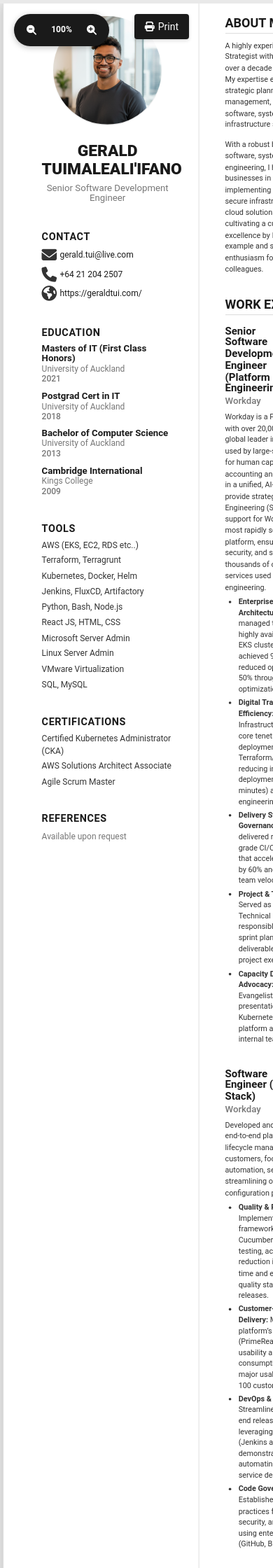
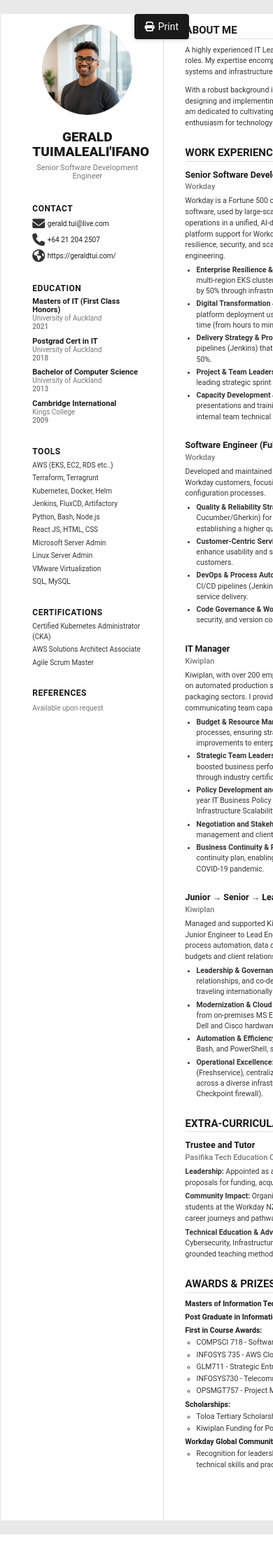
Before and after one commit to geraldtui/resume.geraldtui.com, a Jekyll site: the page built from index.html, in a window 390 px wide. Shown: the top 2240 px of the page at 70% size. Built offline with Jekyll 4.4.1, drawn with Linux system fonts in a browser that asks for light colours; nearby versions of some CDN libraries; library files that are not in the unit come from our copies; after the commit the page ends 2192 px from its top, so only the background shows below that.

Commit message:
Enable native pinch-to-zoom on mobile, hide zoom controls
- Hide zoom controls on mobile devices (≤900px width)
- Disable custom zoom transform on mobile to allow native pinch-to-zoom
- Update viewport meta tag to explicitly enable user scaling (maximum-scale=5.0)
- Remove responsive width adjustments - show full A4 resume at native scale
- Keep overflow-x: auto for desktop zoom functionality

Co-authored-by: Cursor <cursoragent@cursor.com>

```diff
--- a/_includes/head.html
+++ b/_includes/head.html
@@ -7,7 +7,7 @@
   <meta name="theme-color" content="{{ site.chrome_mobile_color }}">
   {% endif%}
   <meta http-equiv="X-UA-Compatible" content="IE=edge">
-  <meta name="viewport" content="width=device-width, initial-scale=1.0">
+  <meta name="viewport" content="width=device-width, initial-scale=1.0, maximum-scale=5.0, user-scalable=yes">
   <meta name="description" content="{{ site.description |default: "A beautiful
   Jekyll theme for creating resume" }}">
 
--- a/assets/css/print.scss
+++ b/assets/css/print.scss
@@ -336,6 +336,7 @@ body.print-page a {
   }
   .zoom-viewport {
     width: 100%;
+    overflow-x: auto; /* Allow horizontal scroll when zoomed content is wider than viewport */
   }
   .resume-wrapper {
     box-shadow: 0 2px 12px rgba(0, 0, 0, 0.18);
@@ -391,26 +392,20 @@ body.print-page a {
     user-select: none;
   }
 
-  /* Mobile responsive: adjust resume width to fit smaller screens */
+  /* Hide zoom controls on mobile - allow native pinch-to-zoom instead */
   @media (max-width: 900px) {
-    body.print-page {
-      padding: 10px 0;
+    .zoom-controls {
+      display: none !important;
     }
+
+    /* Remove zoom transform on mobile so native pinch-to-zoom works */
     .resume-wrapper {
-      width: 95%;
-      max-width: $page-width;
-      min-width: 320px;
+      transform: none !important;
     }
-  }
 
-  /* Extra small devices: ensure content doesn't get too cramped */
-  @media (max-width: 480px) {
-    body.print-page {
-      padding: 5px 0;
-    }
-    .resume-wrapper {
-      width: 98%;
-      font-size: 9px;
+    /* Reset viewport height on mobile */
+    .zoom-viewport {
+      height: auto !important;
     }
   }
 }
@@ -418,8 +413,6 @@ body.print-page a {
 /* The viewport is layout-transparent; zoom only affects screen rendering. */
 .zoom-viewport {
   display: block;
-  overflow-x: auto; /* Allow horizontal scroll when zoomed content is wider than viewport */
-  overflow-y: visible;
 }
 
 /* ---- Actual print rules ---- */
--- a/assets/js/zoom.js
+++ b/assets/js/zoom.js
@@ -31,24 +31,26 @@
   var zoom = readStored();
 
   function apply() {
+    var isMobile = window.innerWidth <= 900;
+
+    // On mobile, don't apply zoom - let users use native pinch-to-zoom instead
+    if (isMobile) {
+      wrapper.style.transform = "none";
+      if (viewport) {
+        viewport.style.height = "auto";
+      }
+      return;
+    }
+
+    // Desktop: apply zoom transform
     var effective = zoom * BASE_SCALE;
-
-    // On mobile (narrow screens), use "top left" origin so zoomed content
-    // starts from the left edge, making horizontal scrolling more intuitive.
-    // On desktop, use "top center" for centered zoom.
-    var isMobile = window.innerWidth <= 900;
-    wrapper.style.transformOrigin = isMobile ? "top left" : "top center";
+    wrapper.style.transformOrigin = "top center";
     wrapper.style.transform = "scale(" + effective + ")";
 
     // Reserve layout space so scaled content doesn't overlap the page,
     // keeping scrollbars correct at any zoom level.
     if (viewport) {
       viewport.style.height = wrapper.offsetHeight * effective + "px";
-      // On mobile with left-aligned zoom, ensure viewport width accommodates scaled content
-      if (isMobile) {
-        viewport.style.width = "100%";
-        viewport.style.overflowX = "auto";
-      }
     }
 
     if (label) {
```
